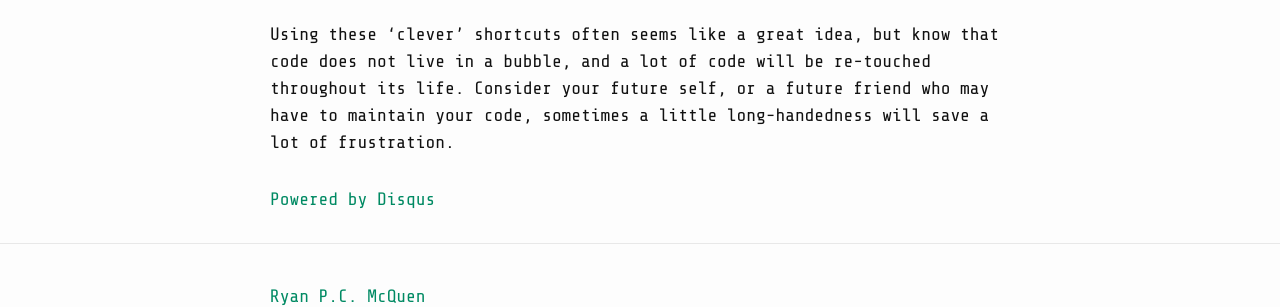
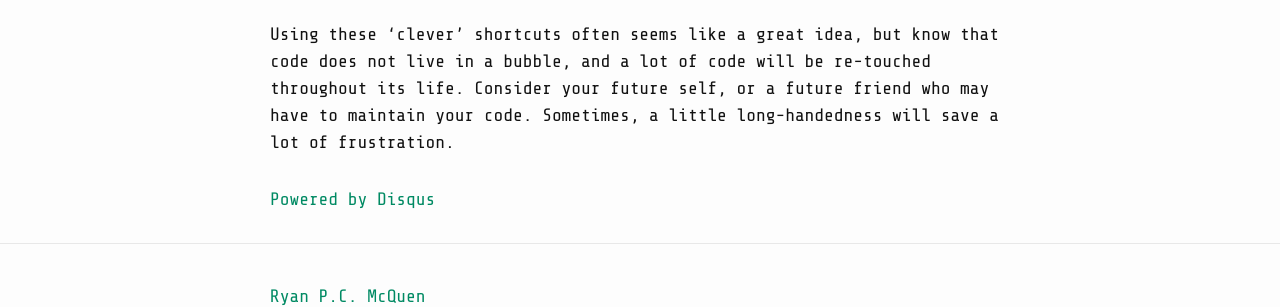
Before and after one commit to ryanpcmcquen/ryanpcmcquen.github.io, a Jekyll site: the page built from _posts/2016-05-15-arrow-functions-a-good-part.md, in a window 1280 px wide. Shown: the part 797-1104 px from the top of the page. Built offline with Jekyll 4.4.1, drawn with Linux system fonts in a browser that asks for light colours; comment, search, counter and statistics services are not loaded.

Commit message:
Grammar fix.

```diff
--- a/_posts/2016-05-15-arrow-functions-a-good-part.md
+++ b/_posts/2016-05-15-arrow-functions-a-good-part.md
@@ -23,4 +23,4 @@ const addTwo = (num) => num + 2;
 
 Although this one-liner may seem like a great idea, when someone else has to update your code and expand this function, you have decreased that maintainability. What if this future developer did not know a `return` was implied, and added curly braces? They will discover through debugging that something is amiss, but the code was not helpful in determining that because of a convenient shortcut.
 
-Using these 'clever' shortcuts often seems like a great idea, but know that code does not live in a bubble, and a lot of code will be re-touched throughout its life. Consider your future self, or a future friend who may have to maintain your code, sometimes a little long-handedness will save a lot of frustration.
+Using these 'clever' shortcuts often seems like a great idea, but know that code does not live in a bubble, and a lot of code will be re-touched throughout its life. Consider your future self, or a future friend who may have to maintain your code. Sometimes, a little long-handedness will save a lot of frustration.
```
